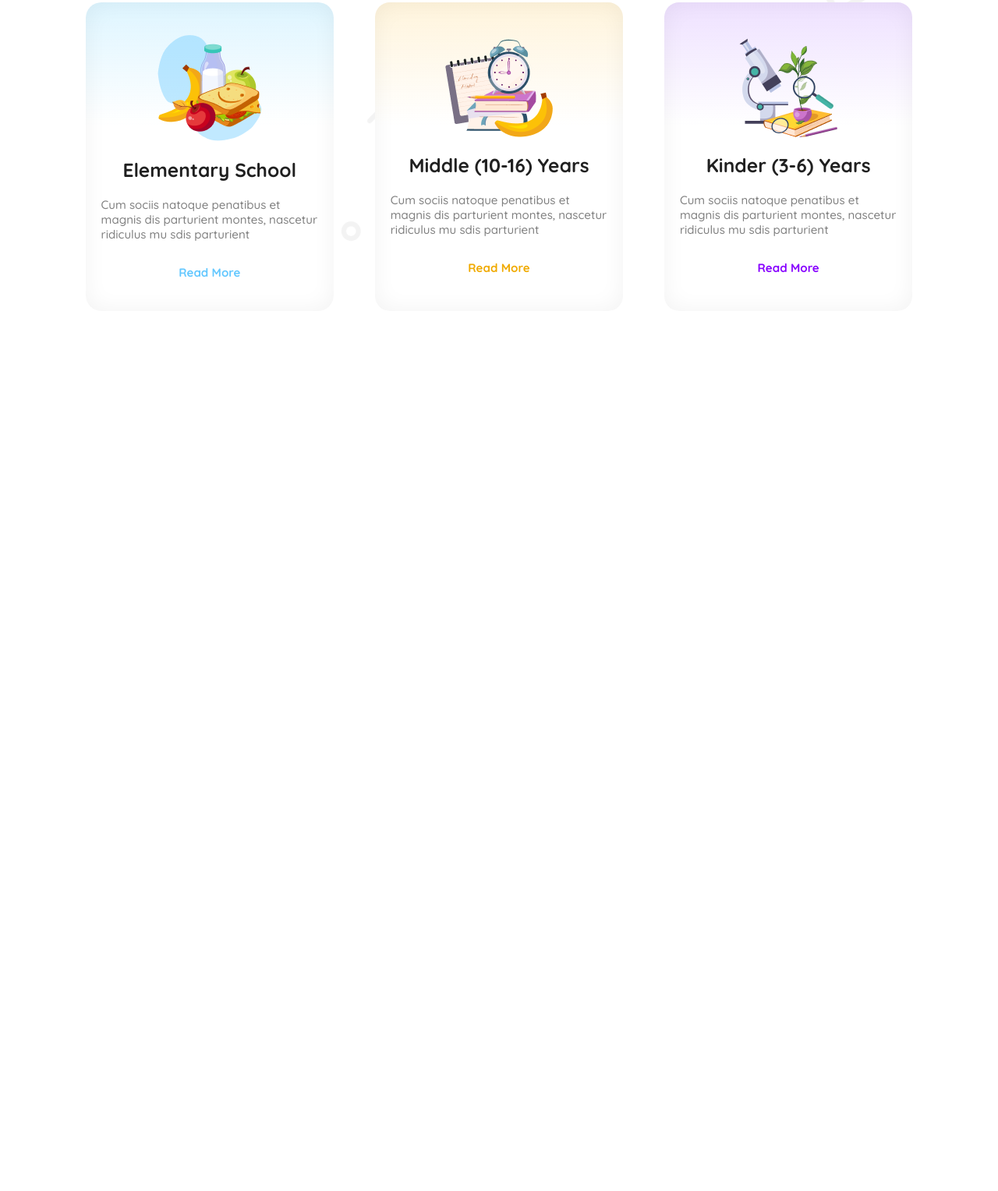
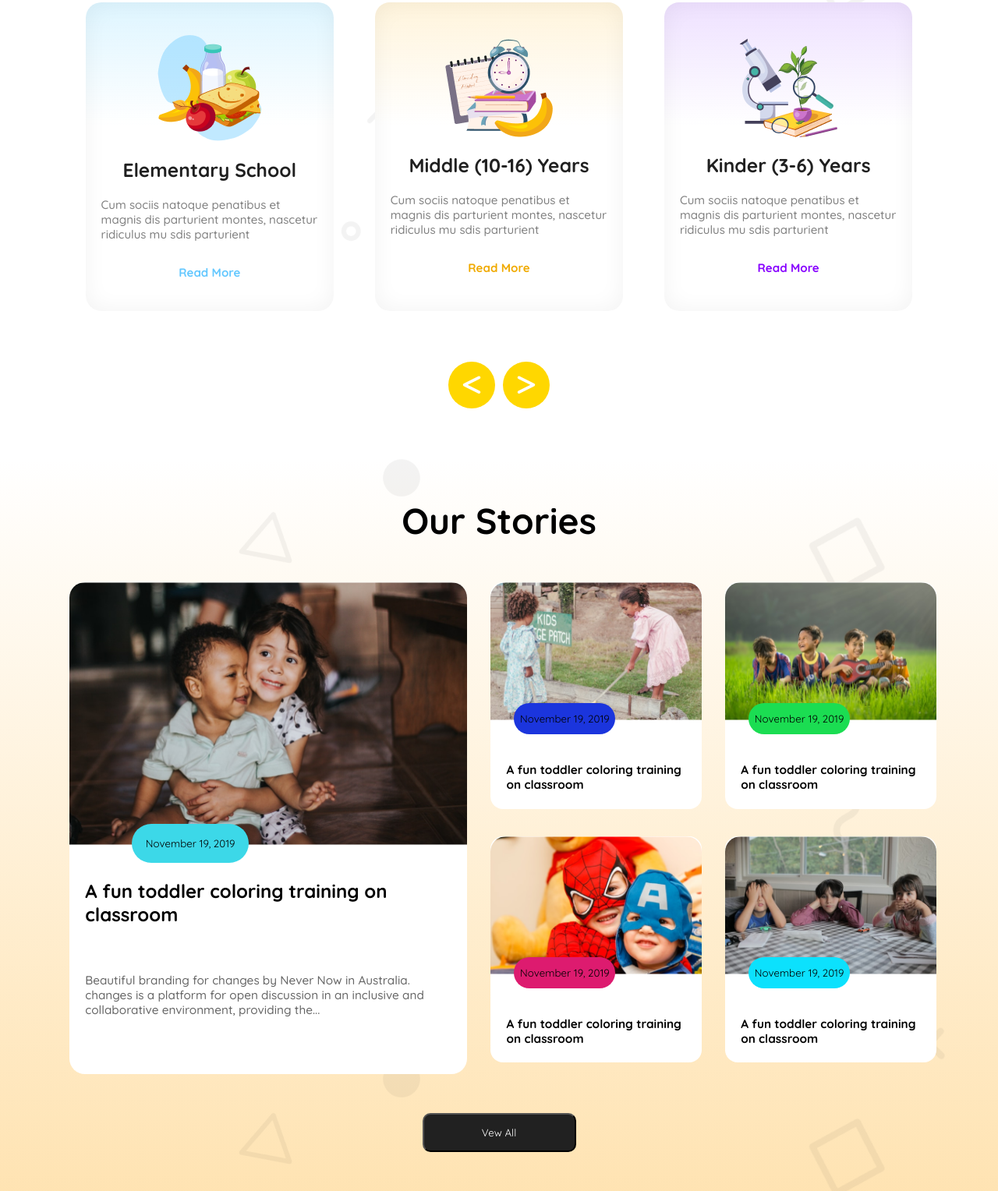
Before and after one commit to trmtanjil/2nd-Assignmennt, a plain HTML site: page index.html in a window 1280 px wide. Shown: the part 749-2277 px from the top of the page at 78% size. Before the commit the page ends 1148 px from the top, so only its background shows below. Drawn offline with Linux system fonts and the light colour scheme.

Commit message:
mide commit

```diff
--- a/index.html
+++ b/index.html
@@ -83,5 +83,66 @@
         </div>
     </div>
  </section>
+                <!-- less then greeter than start  -->
+<div class="mian-les-gre">
+    <div class="less-then"><i class="fa-solid fa-less-than"></i>
+    </div>
+    <div class="greeter-than"><i class="fa-solid fa-greater-than"></i>
+    </div>
+
+</div>
+
+
+<!-- our Stories start -->
+<section class="our-Stories">
+    <h1>Our Stories</h1>
+<div class="story-main-1">
+    <div class="story-Main2 main-2">
+        <img src="./B11-A2-Kids-School/assets/story-1.png" alt="">
+        <button class="btnnn">November 19, 2019</button>
+        <h3>A fun toddler coloring training on
+            classroom</h3>
+            <p>Beautiful branding for changes by Never Now in Australia.
+                changes is a platform for open discussion in an inclusive and
+                collaborative environment, providing the...</p>
+    </div>
+    <div class="story-main-3">
+        <div class="story-Main2 childd">
+            <img src="./B11-A2-Kids-School/assets/story-2.png" alt="" >
+            <button class="btnnn1">November 19, 2019</button>
+            <h3>A fun toddler coloring training on
+                classroom</h3>
+
+        </div>
+        <div class="story-Main2 childd">
+            <img src="./B11-A2-Kids-School/assets/story-3.png" alt="">
+            <button class="btnnn2">November 19, 2019</button>
+            <h3>A fun toddler coloring training on
+                classroom</h3>
+
+        </div>
+        <div class="story-Main2 childd">
+            <img src="./B11-A2-Kids-School/assets/story-4.png" alt="">
+            <button class="btnnn3">November 19, 2019</button>
+            <h3>A fun toddler coloring training on
+                classroom</h3>
+
+        </div>
+        <div class="story-Main2 childd">
+            <img src="./B11-A2-Kids-School/assets/story-5.png" alt="">
+            <button class="btnnn4">November 19, 2019</button>
+            <h3>A fun toddler coloring training on
+                classroom</h3>
+
+        </div>
+    </div>
+</div>
+
+<div class="stories-button">
+    <button>Vew All</button>
+</div>
+</section>
+
+<!-- our Stories end -->
 </body>
 </html>
--- a/style.css
+++ b/style.css
@@ -285,3 +285,149 @@ main{
         margin: 20px 0;
     }
 }
+
+
+/* less then greeter than start */
+
+.mian-les-gre{
+    display: flex;
+    justify-content: center;
+    margin: 50px;
+}
+.less-then, .greeter-than{
+    display: flex;
+    align-items: center;
+    justify-content: center;
+    font-size: 30px;
+    background-color: rgb(255, 215, 0);
+    color: white;
+    height: 60px;
+    width: 60px;
+    border-radius: 50%;
+    margin: 15px 5px;
+}
+
+@media screen and (max-width: 676px){
+    .mian-les-gre{
+        display: none;
+    }
+}
+/* less then greeter than end */
+
+
+
+/* our Stories start  */
+.our-Stories{
+    background-image: url(./B11-A2-Kids-School/assets/bg.png),linear-gradient(0.00deg, rgba(254, 163, 1, 0.3),rgba(255, 255, 255, 0.3) 100%);
+    display: flex;
+    flex-direction: column;
+    align-items: center;
+
+
+}
+.our-Stories h1{
+    color: rgb(0, 0, 0);
+    font-size: 46px;
+    font-weight: 700;
+    margin: 50px 0;
+}
+.main-2 img{
+    width: 510.27px;
+    height: 337px;
+    border-radius: 20px 20px 0px 0px ;
+}
+.main-2{
+    width: 510.27px;
+    height: 630.52px;
+    background-color: #fff;
+    position: relative;
+    border-radius: 20px;
+}
+.main-2 button{
+    top: 310px;
+    position: absolute;
+    left: 80px;
+    height: 50px;
+    width: 150px;
+    border: none;
+    background-color: rgb(60, 216, 232);
+    border-radius: 30px;
+}
+.main-2 h3{
+    color: rgb(0, 0, 0);
+    font-size: 24px;
+    font-weight: 700;
+    margin: 20px 0;
+    padding: 20px;
+}
+.main-2 p{
+    color: rgb(102, 102, 102);
+    font-size: 15.34px;
+    font-weight: 500;
+    padding: 20px;
+}
+.childd img{
+    width: 270.69px;
+    height: 177px;
+    border-radius: 20px 20px 0px 0px ;
+}
+.childd{
+    position: relative;
+    width: 270.69px;
+    height: 290.61px;
+    border-radius: 16px;
+    background: rgb(255, 255, 255);
+}
+.childd button{
+    top: 155px;
+    position: absolute;
+    left: 30px;
+    height: 40px;
+    width: 130px;
+    border: none;
+    background-color: rgb(77, 232, 60);
+    border-radius: 30px;
+}
+.childd h3{
+    margin-top: 30px;
+    color: rgb(0, 0, 0);
+    font-size: 15.34px;
+    font-weight: 700;
+    padding: 20px;
+}
+.story-main-1{
+    display: flex;
+    justify-content: space-between;
+    gap: 30px;
+
+}
+.story-main-3{
+    display: grid;
+    grid-template-columns: 50% 50%;
+    gap: 20px;
+
+}
+.stories-button button{
+    width: 197px;
+    height: 50px;
+    margin: 50px;
+    background-color: rgb(33, 33, 33);
+    color: white;
+    border-radius: 10px;
+}
+.story-Main2 .btnnn1{
+    background-color: #1b35dd;
+}
+.story-Main2 .btnnn2{
+    background-color: #1bdd52;
+}
+.story-Main2 .btnnn3{
+    background: #dd1b6f;
+}
+.story-Main2 .btnnn4{
+    background: #0ce1fd;
+}
+
+
+
+/* our Stories end  */
```
